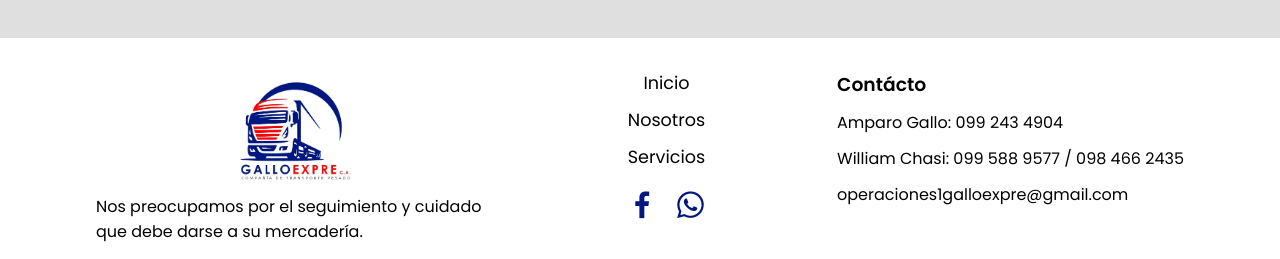
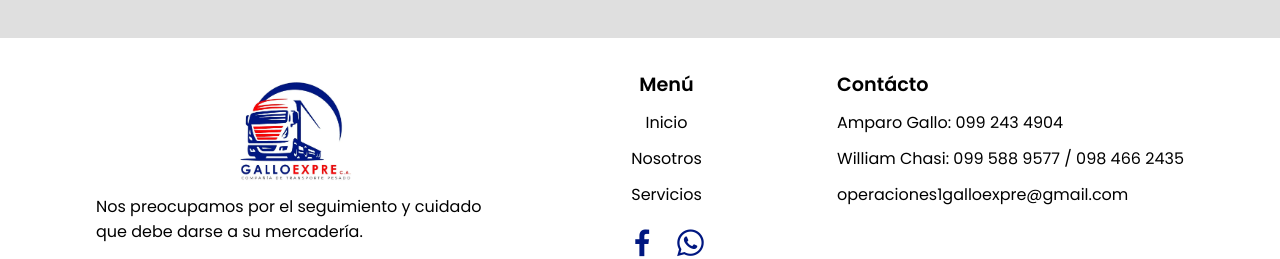
Before and after one commit to StalinAM/galloexpre, a React (Vite) app: page / in a window 1280 px wide. Shown: the part 3162-3421 px from the top of the page. Built offline with nearby package versions, Linux system fonts and the light colour scheme.

Commit message:
update font size

```diff
--- a/src/components/Footer.jsx
+++ b/src/components/Footer.jsx
@@ -31,7 +31,12 @@ const Menu = styled.ul`
   gap: 0.7rem;
   font-size: 1.1rem;
 `
+const Title = styled.h3`
+  font-size: 1.2rem;
+`
+
 const Link = styled.li`
+  font-size: 1rem;
   &:hover {
     color: #ff0000;
   }
@@ -70,6 +75,7 @@ function Footer() {
       </Left>
       <div>
         <Menu>
+          <Title>Menú</Title>
           <Link>
             <a href='#inicio'>Inicio</a>
           </Link>
@@ -102,7 +108,7 @@ function Footer() {
         </Social>
       </div>
       <Contacto>
-        <h3>Contácto</h3>
+        <Title>Contácto</Title>
         <p>
           Amparo Gallo: <span>099 243 4904</span>
         </p>
```
